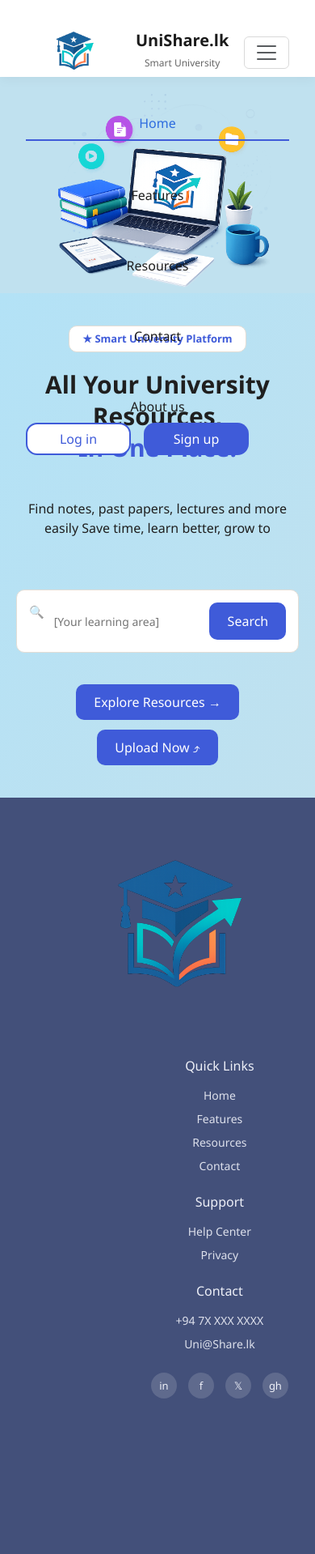
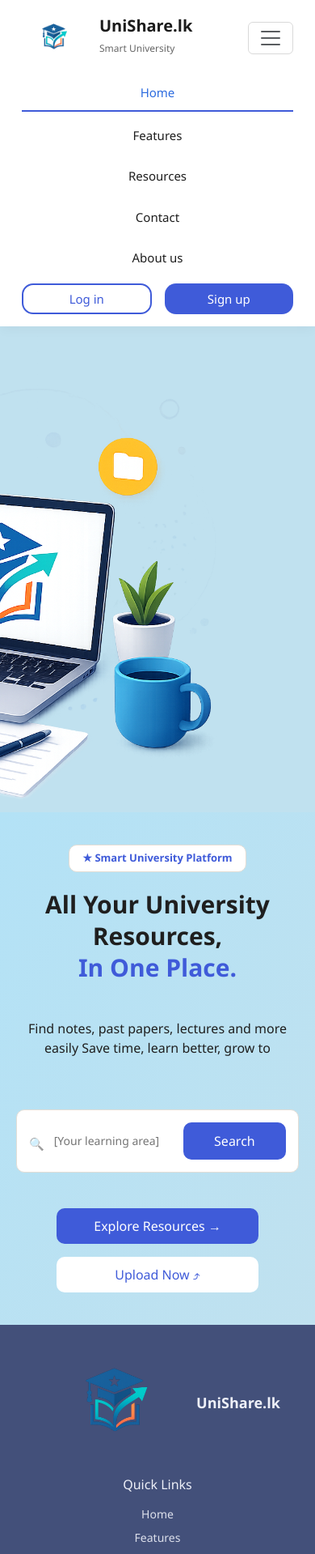
Before and after one commit to chmth699/Web-Devolopment---Group-, a PHP site: page /Home.html in a window 390 px wide, after a click that opens the changed part; the page is wider, and only the part inside the window is pictured. Shown: the top 1919 px of that part at 81% size. Before the commit the page ends 1727 px from the top of that part, so only its background shows below. Run offline with PHP 8.4, Linux system fonts and the light colour scheme.

Commit message:
Update Home.css
Response update

```diff
--- a/Home.css
+++ b/Home.css
@@ -212,8 +212,8 @@ body {
 .hero-actions .btnupload {
   padding: 10px 22px;
   border-radius: 10px;
-  background-color: var(--blue-accent);
-  color: white;
+  color: var(--blue-accent);
+  background-color: white;
   white-space: nowrap;
   text-decoration: none;
 }
@@ -503,190 +503,225 @@ body {
 
 
 /*Tablet Response*/
-@media screen and (max-width: 1024px) {
+@media screen and (max-width:1024px){
 
-  .navbar {
-    padding: 16px 30px;
+  /* Navbar */
+  .navbar-custom{
+    height:auto;
+    padding:15px 20px;
   }
 
-  .nav-links {
-    gap: 20px;
+  .logo-img{
+    width:100px;
   }
 
-  main a img{
-    width: 470px;
+  .navbar-nav{
+    gap:18px;
   }
 
-  .hero {
-    flex-direction: column;
-    text-align: center;
-    padding: 50px 30px;
-    gap: 40px;
+  .nav-link{
+    padding:12px 4px;
+    font-size:15px;
   }
 
-  .hero-text {
-    max-width: 100%;
-  }
-
-  .hero-text h1 {
-    font-size: 38px;
-  }
-
-  .hero-desc {
-    font-size: 15px;
-  }
-
-  .search-box {
-    max-width: 550px;
-    margin: 0 auto 15px;
-  }
-
-  .hero-actions {
-    justify-content: center;
-  }
-
-  .hero-art {
-    min-height: 350px;
-  }
-
-  .art-scene {
-    max-width: 360px;
-  }
-
-  .laptop-screen {
-    width: 200px;
-    height: 130px;
-  }
-
-  .laptop-base {
-    width: 230px;
-  }
-
-  .footer {
-    padding: 35px 30px;
-    gap: 30px;
-  }
-}
-
-/*Mobile Response*/
-@media screen and (max-width: 767px) {
-
-  /* Navbar */
-  .navbar {
-    flex-direction: column;
-    align-items: center;
-    padding: 20px;
-    text-align: center;
-  }
-
-  .nav-links {
-    width: 100%;
-    justify-content: center;
-    flex-wrap: wrap;
-    gap: 15px;
-    margin: 15px 0;
-  }
-
-  .nav-actions {
-    width: 100%;
-    justify-content: center;
-    flex-wrap: wrap;
-  }
-
-  .btn {
-    width: 130px;
-  }
-
-  main a img {
-    width: 400px;
+  .btn-login,
+  .btn-signup{
+    width:85px;
+    font-size:15px;
   }
 
   /* Hero */
-  .hero {
-    flex-direction: column;
-    text-align: center;
-    padding: 40px 20px;
-    gap: 35px;
+  .hero{
+    flex-direction:column;
+    text-align:center;
+    padding:50px 30px;
+    gap:40px;
   }
 
-  .hero-text {
-    max-width: 100%;
+  .heropng{
+    width:600px;
+    height:500px;
   }
 
-  .hero-text h1 {
-    font-size: 30px;
-    line-height: 1.3;
+  .hero-text{
+    max-width:100%;
   }
 
-  .hero-desc {
-    font-size: 14px;
+  .hero-text h1{
+    font-size:38px;
   }
 
-  /* Search Box */
-  .search-box {
-    flex-direction: row;
-    align-items: stretch;
-    max-width: 100%;
-    padding: 15px;
-    gap: 12px;
+  .hero-desc{
+    font-size:15px;
   }
 
-  .search-box input {
-    width: 100%;
+  .search-box{
+    max-width:600px;
+    margin:0 auto 20px;
   }
 
-  .search-btn {
-    width: 30%;
+  .hero-actions{
+    justify-content:center;
+  }
+
+  .hero-art{
+    min-height:320px;
+  }
+
+  .art-scene{
+    transform:scale(.9);
+  }
+
+  /* Footer */
+  .footer{
+    gap:40px;
+    padding:35px 30px;
+  }
+
+}
+/*--Mobile Response--*/
+@media screen and (max-width:767px){
+
+  /* Navbar */
+
+  .navbar-custom{
+    height:auto;
+    padding:15px;
+  }
+
+  .container{
+    width:100%;
+  }
+
+  .logo-img{
+    width:80px;
+  }
+
+  .navbar-nav{
+    gap:8px;
+    text-align:center;
+    margin-top:15px;
+  }
+
+  .nav-link{
+    padding:10px;
+    font-size:15px;
+  }
+
+  .btn-login,
+  .btn-signup{
+    width:100%;
+    margin-top:10px;
+  }
+
+  /* Hero */
+
+  .hero{
+    flex-direction:column;
+    text-align:center;
+    padding:40px 20px;
+    gap:35px;
+  }
+
+  .heropng {
+    width: 450px;
+  }
+
+  .hero-text{
+    max-width:100%;
+  }
+
+  .hero-text h1{
+    font-size:30px;
+    line-height:1.3;
+  }
+
+  .hero-desc{
+    font-size:14px;
+  }
+
+  /* Search */
+
+  .search-box{
+    flex-direction:row;
+    align-items:stretch;
+    padding:15px;
+    max-width:100%;
+    gap:12px;
+  }
+
+  .search-icon{
+    margin-top: 15px;
+  }
+
+  .search-box input{
+    width:100%;
+  }
+
+  .search-btn{
+    width:40%;
   }
 
   /* Buttons */
-  .hero-actions {
-    flex-direction: column;
-    align-items: center;
-    gap: 12px;
+
+  .hero-actions{
+    flex-direction:column;
+    align-items:center;
+    width:100%;
   }
 
-  .hero-actions .btn {
-    width: 200px;
+  .btnexplore,
+  .btnupload{
+    width:100%;
+    max-width:250px;
+    text-align:center;
   }
 
   /* Illustration */
-  .hero-art {
-    min-height: 260px;
+
+  .hero-art{
+    min-height:250px;
   }
 
-  .art-scene {
-    transform: scale(0.8);
+  .art-scene{
+    max-width:280px;
+    transform:scale(.8);
   }
 
-  .floating-icon {
-    width: 46px;
-    height: 46px;
-    font-size: 18px;
+  .floating-icon{
+    width:44px;
+    height:44px;
+    font-size:18px;
   }
 
   .art-plant,
   .art-phone,
   .art-mug,
-  .art-pen {
-    font-size: 28px;
+  .art-pen{
+    font-size:28px;
   }
 
   /* Footer */
-  .footer {
-    flex-direction: column;
-    align-items: center;
-    text-align: center;
-    gap: 25px;
-    padding: 30px 20px;
+
+  .footer{
+    flex-direction:column;
+    align-items:center;
+    text-align:center;
+    gap:25px;
+    padding:30px 20px;
   }
 
-  .footer-col {
-    align-items: center;
+  .footer-brand{
+    justify-content:center;
   }
 
-  .footer-social {
-    margin: 0;
-    justify-content: center;
+  .footer-col{
+    align-items:center;
   }
+
+  .footer-social{
+    margin:0;
+    justify-content:center;
+  }
+
 }
```
